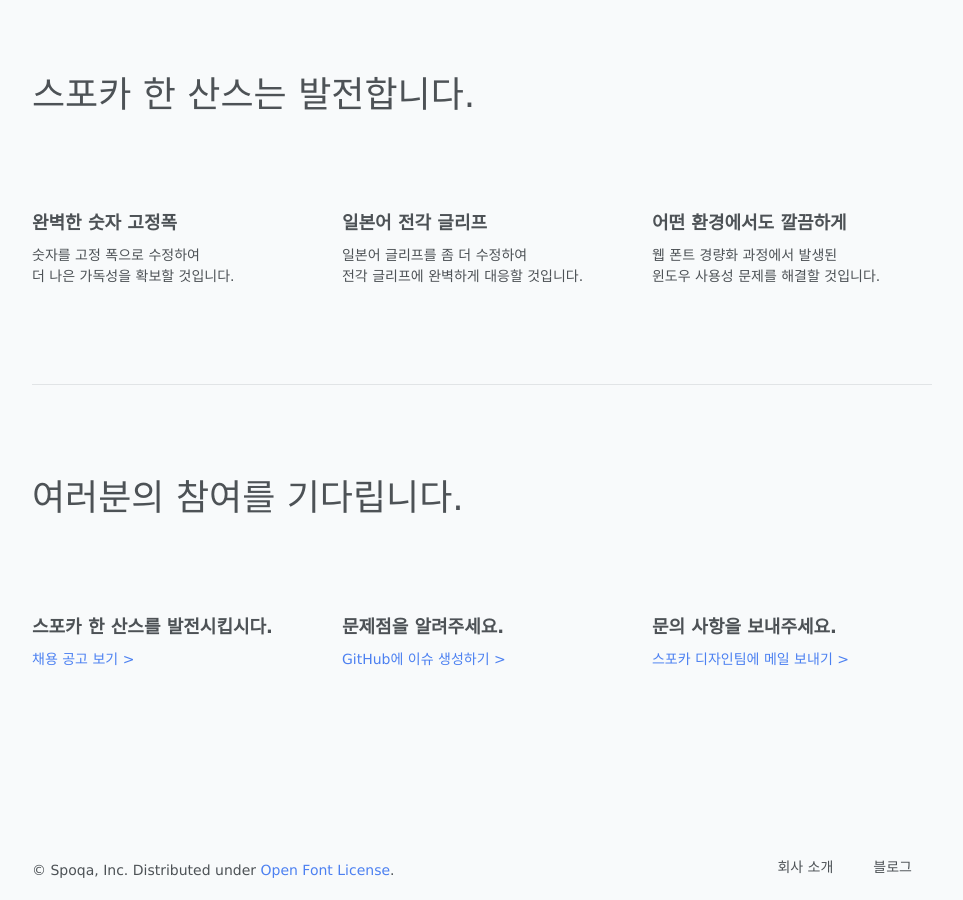
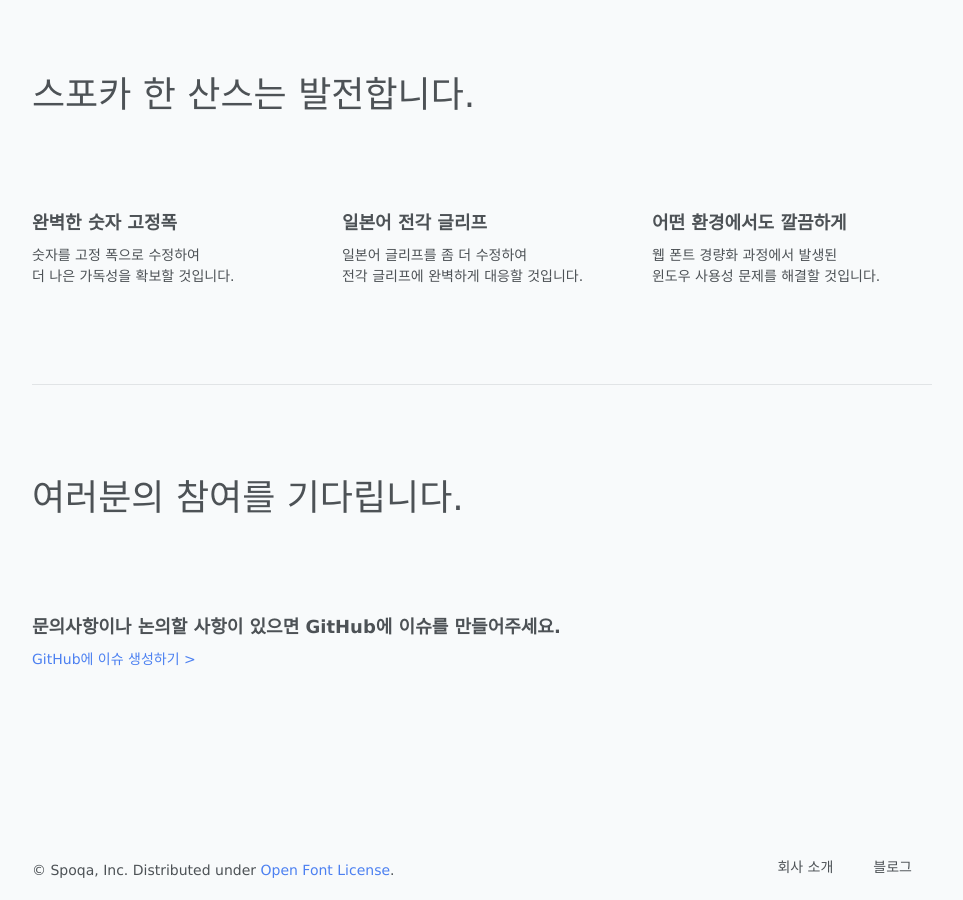
Before and after one commit to spoqa/spoqa-han-sans, a Jekyll site: the page built from index.html, in a window 1280 px wide and 900 px high, scrolled down 5873 px. Shown: the whole window, without its empty margins (158-1121 px from the left). Built offline with Jekyll 4.4.1, drawn with Linux system fonts in a browser that asks for light colours; nearby versions of some CDN libraries; some web fonts are replaced.

Commit message:
Remove contact and job apply buttons.

```diff
--- a/index.html
+++ b/index.html
@@ -384,24 +384,10 @@
       <div class="fixed-container">
         <h2 class="section-title">여러분의 참여를 기다립니다.</h2>
         <div class="row">
-          <div class="col-sm-4 col-xs-12">
-            <h3>스포카 한 산스를 발전시킵시다.</h3>
-            <div>
-              <a href="http://spoqa.github.io/jobs.html" target="_blank">채용 공고 보기 &gt;</a>
-            </div>
-          </div>
-          <div class="col-sm-4 col-xs-12">
-            <h3>문제점을 알려주세요.</h3>
+          <div class="col-xs-12">
+            <h3>문의사항이나 논의할 사항이 있으면 GitHub에 이슈를 만들어주세요.</h3>
             <div>
               <a href="https://github.com/spoqa/spoqa-han-sans/issues" target="_blank"> GitHub에 이슈 생성하기 &gt;</a>
-            </div>
-          </div>
-          <div class="col-sm-4 col-xs-12">
-            <h3>문의 사항을 보내주세요. </h3>
-            <div>
-              <a href="mailto:{{ site.email.address }}?body={{ site.email.body_preset|url_encode|replace:'+','%20'|escape }}">
-                스포카 디자인팀에 메일 보내기 &gt;
-              </a>
             </div>
           </div>
         </div>
```
